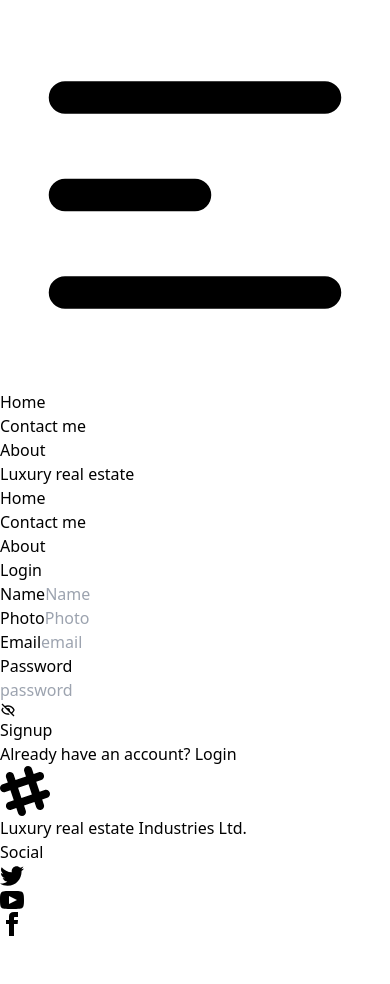
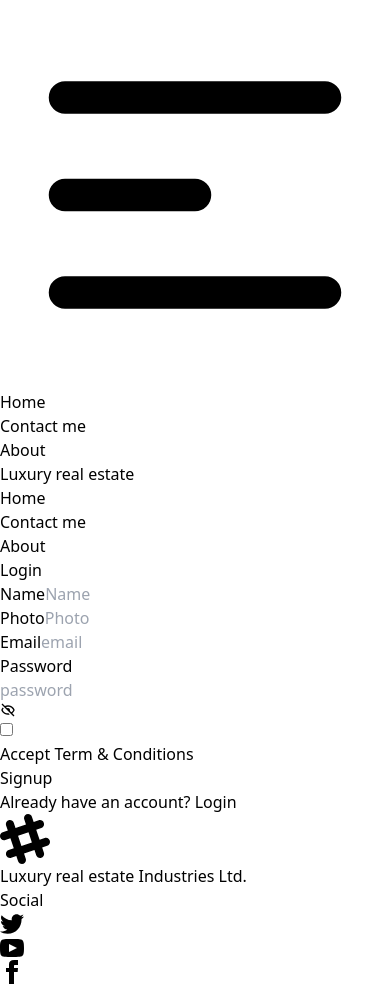
Before and after one commit to Tajbir23/assignment-9, a React (Vite) app: page /signup in a window 390 px wide. Before the commit the page ends 936 px from the top, so only its background shows below. Built offline with nearby package versions, Linux system fonts and the light colour scheme; no server answers.

Commit message:
reg responsive fix

```diff
--- a/src/components/Authentication/Register.jsx
+++ b/src/components/Authentication/Register.jsx
@@ -96,7 +96,7 @@ const Register = () => {
     <Helmet>
       <title>Register</title>
     </Helmet>
-      <div className="hero pt-[70px] h-screen bg-base-200">
+      <div className="hero pt-[70px] bg-base-200">
         <ToastContainer
           position="top-right"
           autoClose={5000}
@@ -191,6 +191,10 @@ const Register = () => {
                   </div>
                 </div>
               </div>
+              <div className="flex items-center gap-2 mt-4 ">
+          <input type="checkbox" required className="checkbox" />
+          <p className="font-semibold text-sm">Accept Term & Conditions</p>
+        </div>
               <div className="form-control mt-6">
                 <button
                   className="btn btn-primary"
--- a/src/components/Navbar.jsx
+++ b/src/components/Navbar.jsx
@@ -35,9 +35,8 @@ const Navbar = () => {
   return (
     <>
       <Helmet>
-        <title>Home</title>
+        <title>Luxury real estate</title>
       </Helmet>
-
       <div className="!relative z-20">
       <div className="navbar !absolute bg-base-100 animate__animated animate__bounce">
         <div className="navbar-start">
```
